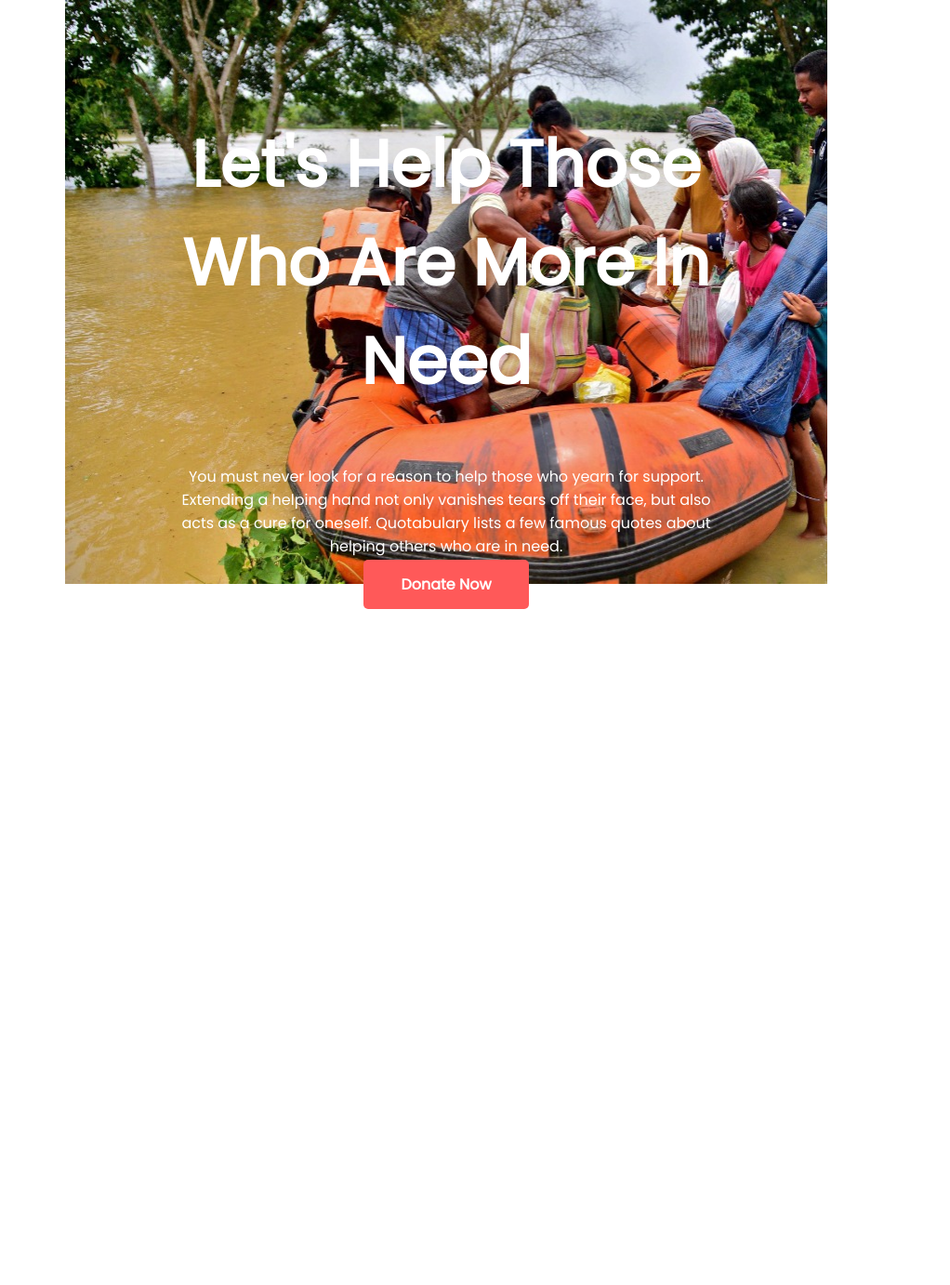
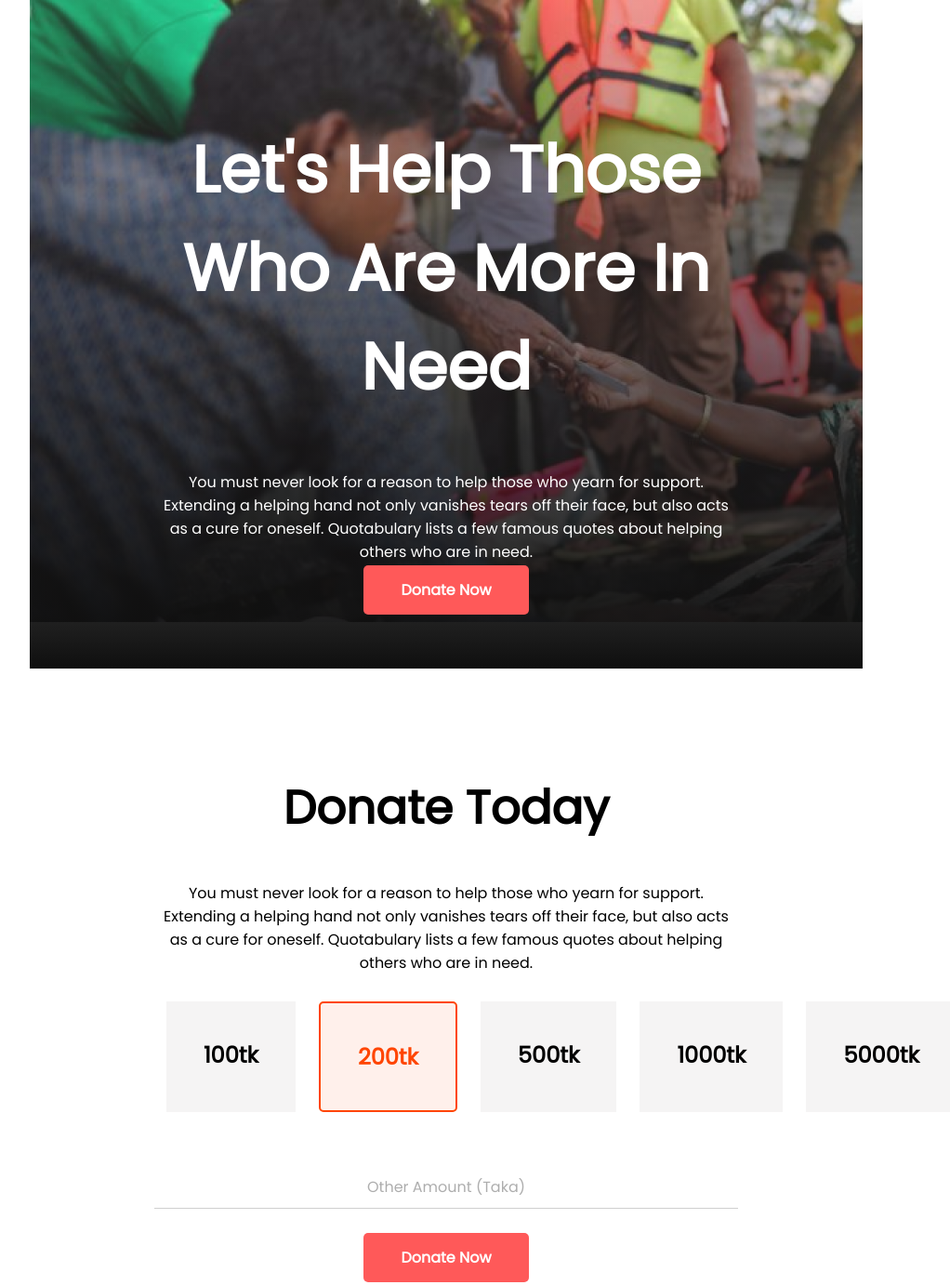
Before and after one commit to asifikbal01890/Assignment-01, a plain HTML site: page index.html in a window 1280 px wide. Shown: the whole page at 93% size, without its empty margins (160-1182 px from the left). Before the commit the page ends 800 px from the top, so only its background shows below. Drawn offline with Linux system fonts and the light colour scheme.

Commit message:
section02

```diff
--- a/index.html
+++ b/index.html
@@ -11,9 +11,9 @@
     <title>Donate Today</title>
 </head>
 <body>
-    <section class="header-img">
+    <section id="header-img01">
         <div class="text-center">
-            <h1 id="header-text">Let's Help Those Who Are
+            <h1>Let's Help Those Who Are
                 More In Need</h1>
             <p>
                 You must never look for a reason to help those who yearn for support. Extending a helping hand not only vanishes tears off their face, but also acts as a cure for oneself. Quotabulary lists a few famous quotes about helping others who are in need.
@@ -21,5 +21,24 @@
                 <a class="link-button" target="_blank" href="https://support.savethechildren.org/site/Donation2?df_id=1620&1620.donation=form1">Donate Now</a>
         </div>
     </section>
+    <section class="text-center-black">
+        <div>
+            <h1 id="today">Donate Today</h1>
+            <p>
+                You must never look for a reason to help those who yearn for support. Extending a helping hand not only vanishes tears off their face, but also acts as a cure for oneself. Quotabulary lists a few famous quotes about helping others who are in need.
+            </p>
+        </div>
+        <div class="amount">
+            <h1>100tk</h1>
+            <h1 id="select-amount">200tk</h1>
+            <h1>500tk</h1>
+            <h1>1000tk</h1>
+            <h1>5000tk</h1>
+        </div>
+        <div>
+            <p id="other-amount">Other Amount (Taka)</p>
+            <a class="link-button" target="_blank" href="https://support.savethechildren.org/site/Donation2?df_id=1620&1620.donation=form1">Donate Now</a>
+        </div>
+    </section>
 </body>
 </html>
--- a/style.css
+++ b/style.css
@@ -1,15 +1,16 @@
 body {
     font-family: 'Poppins', sans-serif;
     margin: 0px;
-    padding: 0% 18%;
+    padding: 0% 15%;
 }
-#header-text {
+.text-center h1 {
     font-size: 70px;
 }
-
-.header-img{
-    background-image: url(image/header.jpg);
+#header-img01{
     background-repeat: no-repeat;
+    background-image:
+    linear-gradient(to bottom, rgba(250, 250, 250, 0.146), rgba(14, 14, 14, 0.997)),
+    url('image/header.png');
 }
 .text-center {
      text-align: center;
@@ -24,3 +25,32 @@ body {
     border-radius: 5px;
     font-weight: 600;
 }
+.text-center-black{
+    text-align: center;
+    padding: 8% 15%;
+}
+#today {
+    font-size: 50px;
+
+}
+.amount {
+    display: flex;
+}
+.amount h1 {
+    padding: 40px;
+    background-color: rgba(214, 208, 208, 0.234);
+    margin: 2%;
+}
+#select-amount {
+    border-radius: 5px;
+    color: orangered;
+    border: 2px solid orangered;
+    background-color: rgba(255, 68, 0, 0.078);
+}
+#other-amount {
+    padding-top: 40px;
+    padding-bottom: 10px;
+    color: rgba(0, 0, 0, 0.323);
+    border-bottom: 1px solid rgba(0, 0, 0, 0.189);
+    margin-bottom: 40px;
+}
```
Also changed, not shown: image/header.jpg (deleted), image/header.png (added).
